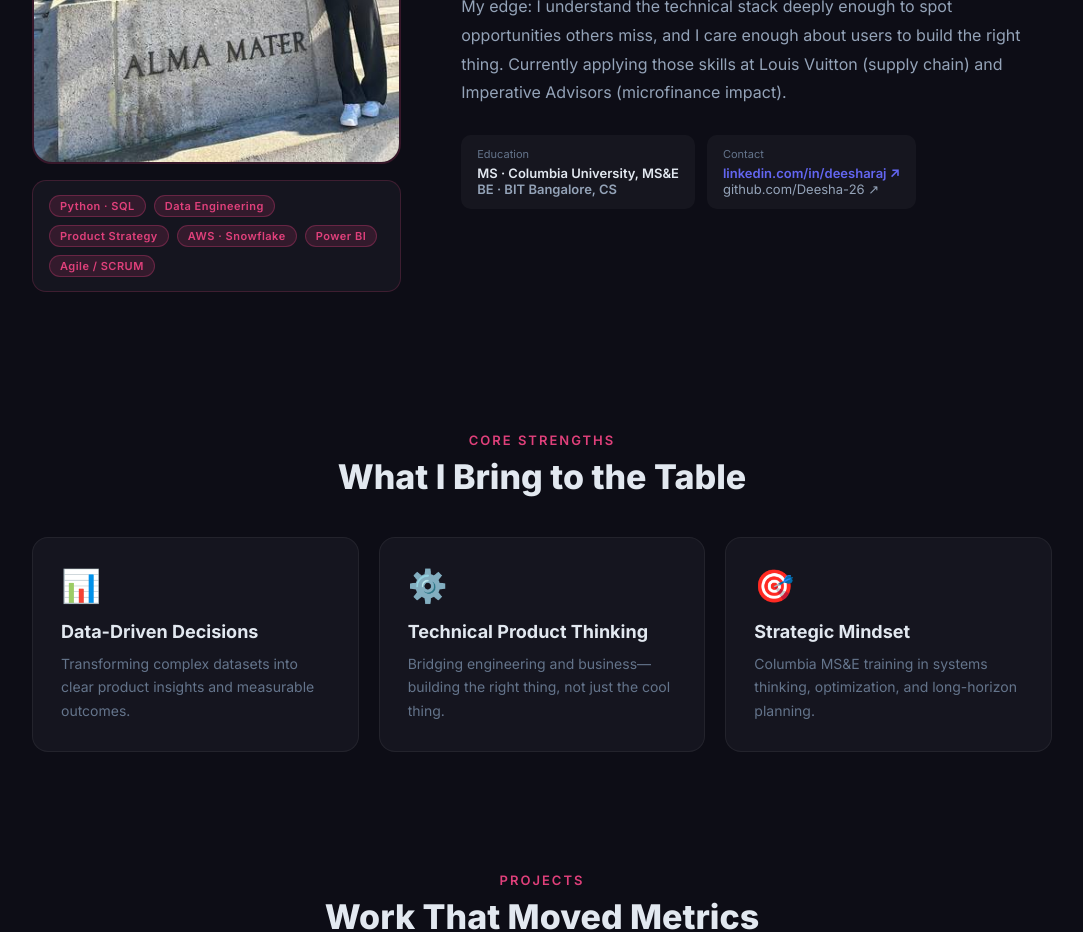
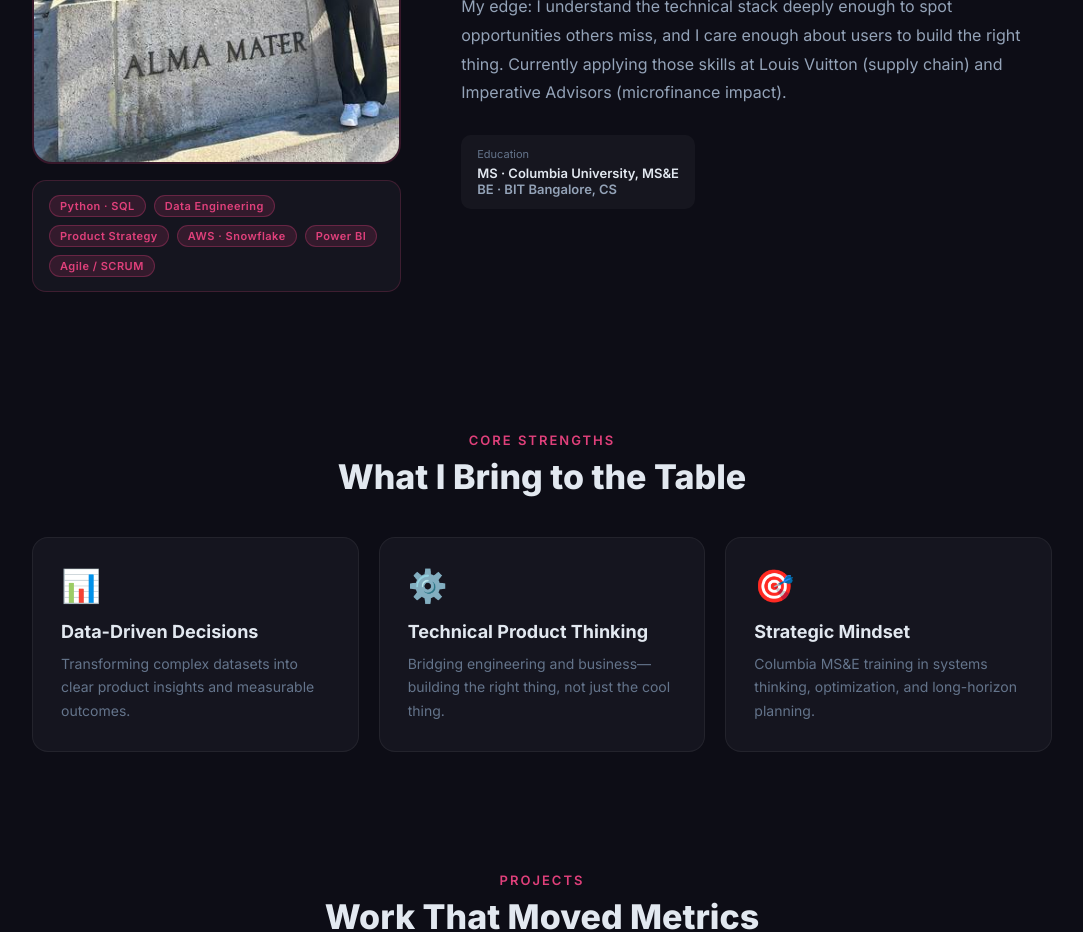
Before and after one commit to Deesha-26/deesha-portfolio, a React (Vite) app: page / in a window 1280 px wide. Shown: the part 1300-2232 px from the top of the page, without its empty margins (98-1181 px from the left). Built offline with nearby package versions, Linux system fonts and the light colour scheme.

Commit message:
My portfolio2

```diff
--- a/src/App.jsx
+++ b/src/App.jsx
@@ -203,11 +203,11 @@ export default function Portfolio() {
                 <div style={{ fontSize: 13, fontWeight: 600 }}>MS · Columbia University, MS&E</div>
                 <div style={{ fontSize: 13, fontWeight: 600, color: "#94a3b8" }}>BE · BIT Bangalore, CS</div>
               </div>
-              <div style={{ background: "rgba(255,255,255,0.04)", borderRadius: 10, padding: "12px 16px" }}>
+              {/* <div style={{ background: "rgba(255,255,255,0.04)", borderRadius: 10, padding: "12px 16px" }}>
                 <div style={{ fontSize: 11, color: "#64748b", marginBottom: 4 }}>Contact</div>
                 <div style={{ fontSize: 13, fontWeight: 600, cursor: "pointer", color: "#6366f1" }} onClick={() => window.open("https://linkedin.com/in/deesharaj", "_blank")}>linkedin.com/in/deesharaj ↗</div>
                 <div style={{ fontSize: 13, color: "#94a3b8", cursor: "pointer" }} onClick={() => window.open("https://github.com/Deesha-26", "_blank")}>github.com/Deesha-26 ↗</div>
-              </div>
+              </div> */}
             </div>
           </div>
         </div>
```
